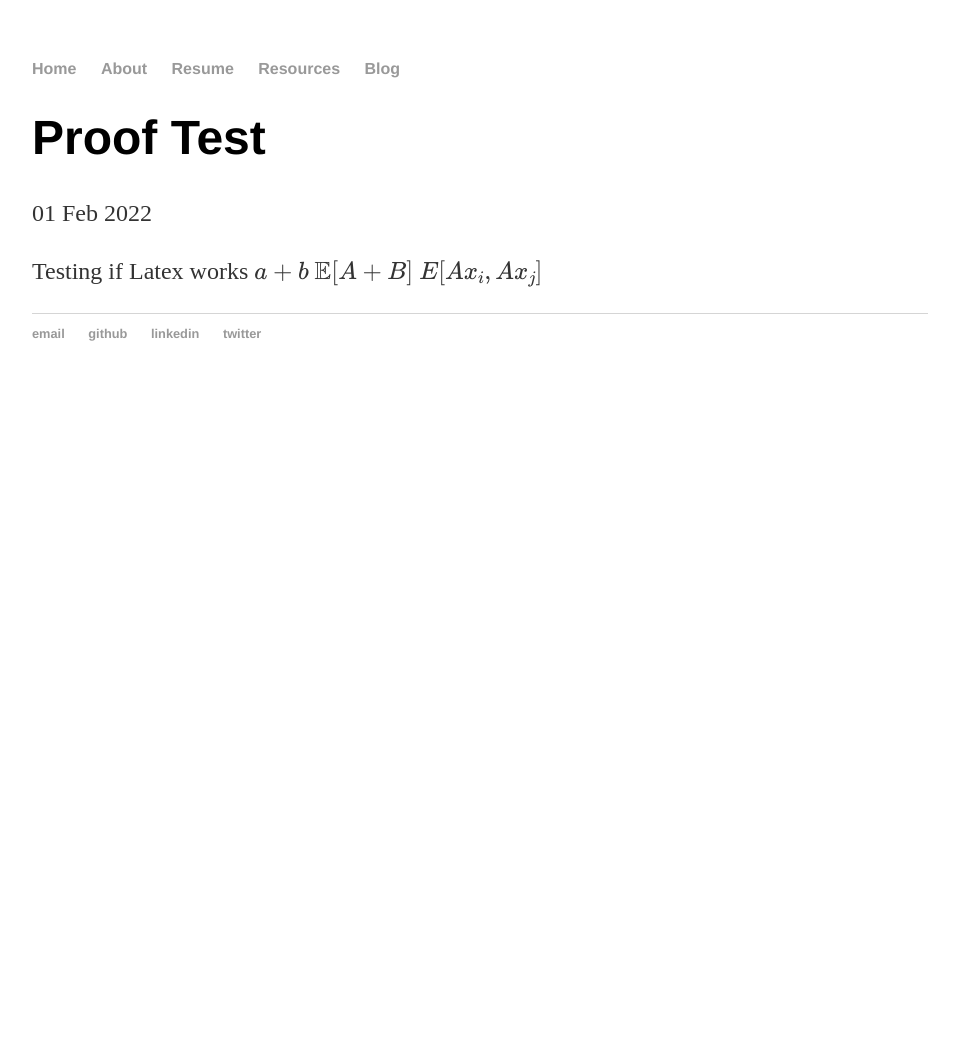
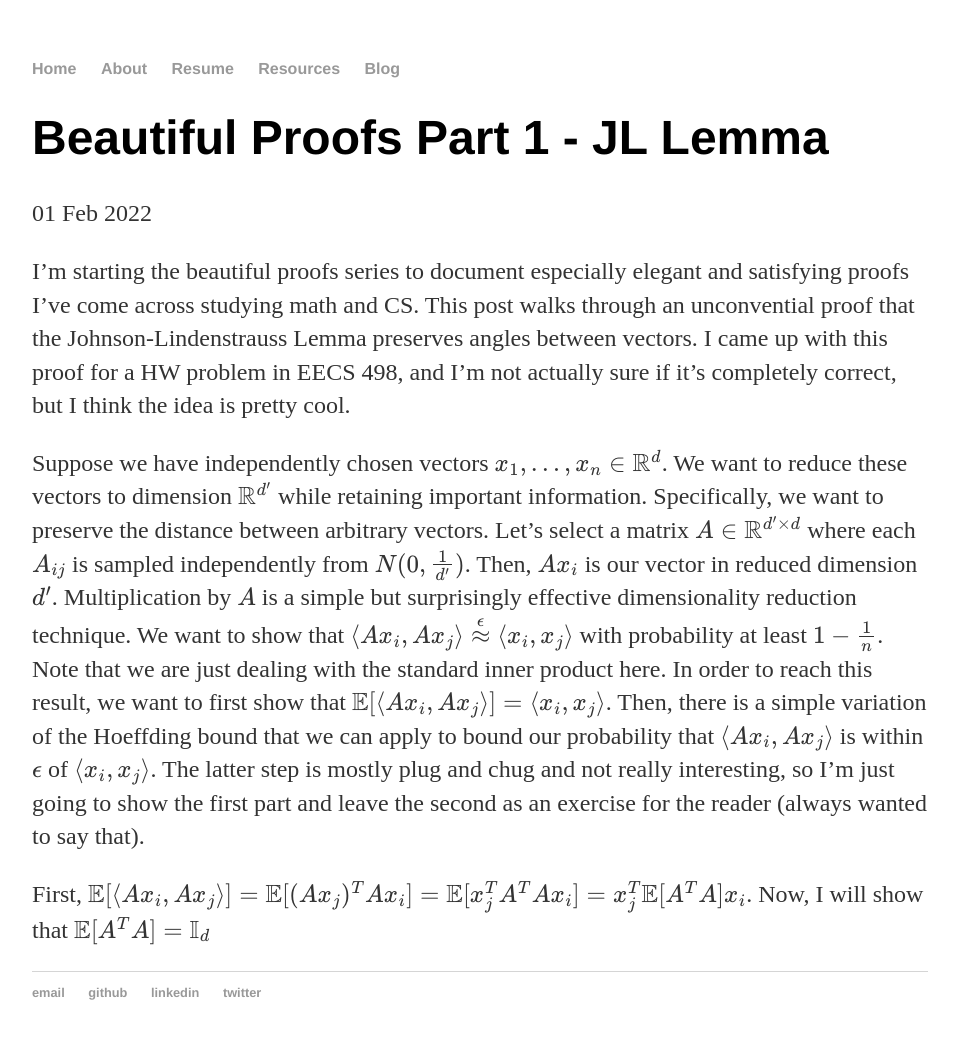
Before and after one commit to avyukd/avyukd.github.io, a Jekyll site: the page built from _posts/2022-02-01-beautiful-proofs-1.md, in a window 1280 px wide. Shown: the whole page, without its empty margins (160-1118 px from the left). Built offline with Jekyll 4.4.1, drawn with Linux system fonts in a browser that asks for light colours; formulas are drawn with MathJax 3; before the commit the page ends 900 px from its top, so only the background shows below that.

Commit message:
wip post

```diff
--- a/_posts/2022-02-01-beautiful-proofs-1.md
+++ b/_posts/2022-02-01-beautiful-proofs-1.md
@@ -1,9 +1,10 @@
 ---
 layout: post
-title: "Proof Test"
+title: "Beautiful Proofs Part 1 - JL Lemma"
 date: 2022-02-01
 ---
-Testing if Latex works
-$$a + b$$
-$$\mathbb{E}[A + B]$$
-$$E[Ax_i,Ax_j]$$
+I’m starting the beautiful proofs series to document especially elegant and satisfying proofs I’ve come across studying math and CS. This post walks through an unconvential proof that the Johnson-Lindenstrauss Lemma preserves angles between vectors. I came up with this proof for a HW problem in EECS 498, and I’m not actually sure if it’s completely correct, but I think the idea is pretty cool.
+
+Suppose we have independently chosen vectors $$ x_1,\dots,x_n \in \mathbb{R}^d $$. We want to reduce these vectors to dimension $$\mathbb{R}^{d^\prime}$$ while retaining important information. Specifically, we want to preserve the distance between arbitrary vectors. Let's select a matrix $$A \in \mathbb{R}^{d^\prime\times d}$$ where each $$A_{ij}$$ is sampled independently from $$N(0, \frac{1}{d'})$$. Then, $$Ax_i$$ is our vector in reduced dimension $$d^\prime$$. Multiplication by $$A$$ is a simple but surprisingly effective dimensionality reduction technique. We want to show that $$\langle Ax_i, Ax_j \rangle \stackrel{\epsilon}{\approx} \langle x_i, x_j \rangle$$ with probability at least $$1-\frac{1}{n}$$. Note that we are just dealing with the standard inner product here. In order to reach this result, we want to first show that $$\mathbb{E}[\langle Ax_i, Ax_j \rangle] = \langle x_i, x_j \rangle$$. Then, there is a simple variation of the Hoeffding bound that we can apply to bound our probability that $$\langle Ax_i, Ax_j \rangle$$ is within $$\epsilon$$ of $$\langle x_i, x_j \rangle$$. The latter step is mostly plug and chug and not really interesting, so I'm just going to show the first part and leave the second as an exercise for the reader (always wanted to say that).
+
+First, $$\mathbb{E}[\langle Ax_i, Ax_j \rangle] = \mathbb{E}[(Ax_j)^TAx_i] = \mathbb{E}[x_j^TA^TAx_i] = x_j^T\mathbb{E}[A^TA]x_i$$. Now, I will show that $$\mathbb{E}[A^TA] = \mathbb{I}_d$$
```
